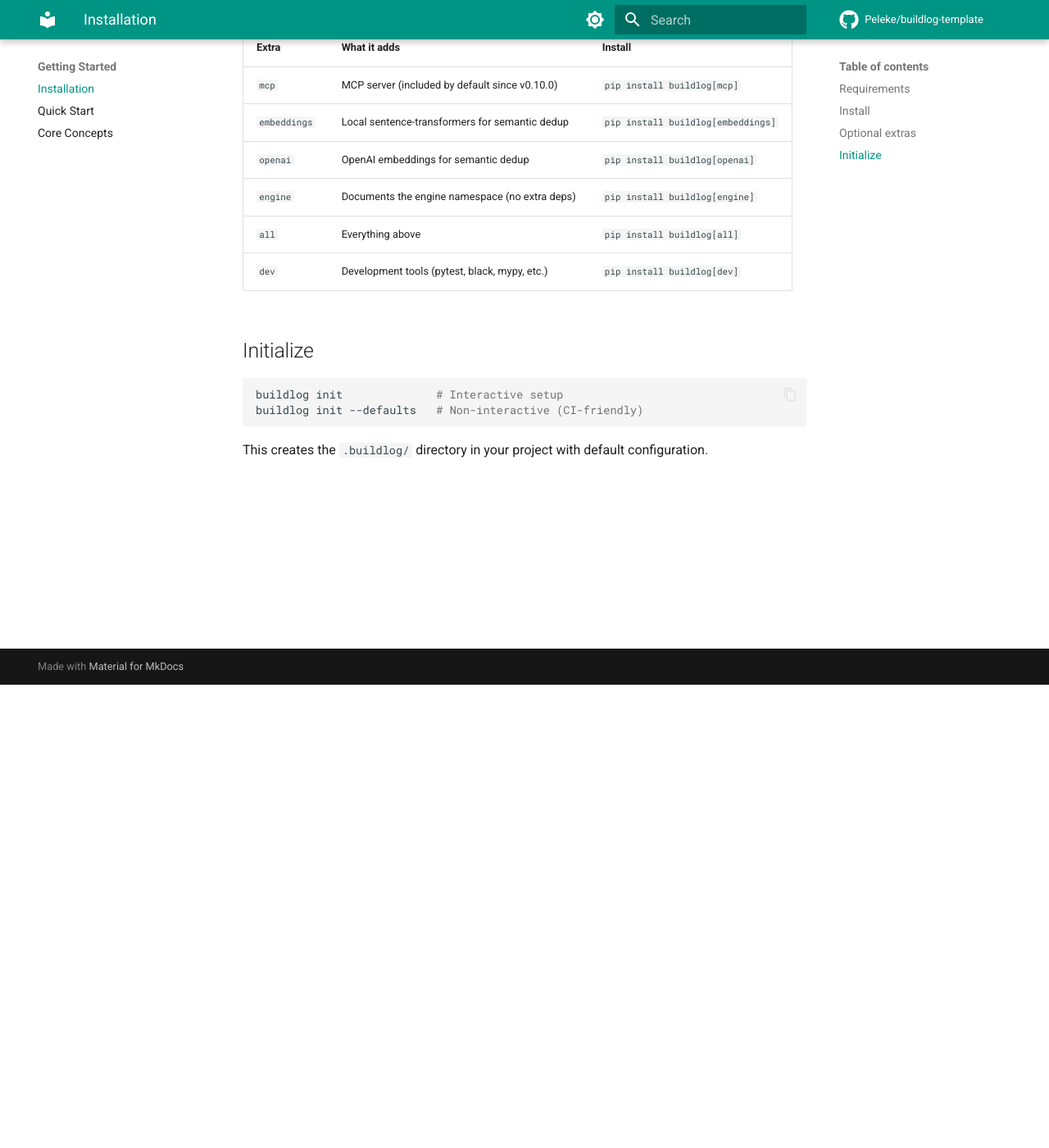
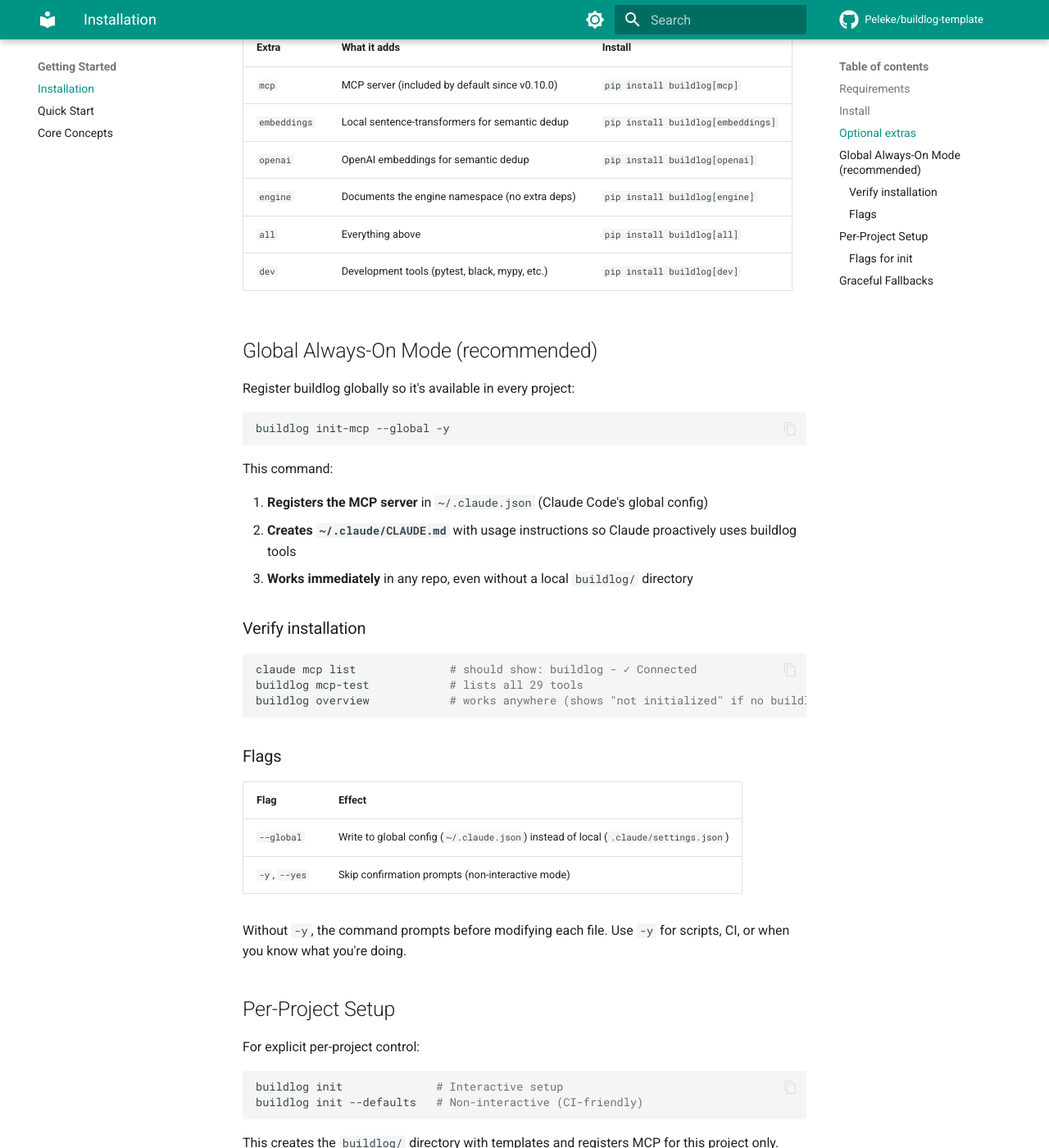
Before and after one commit to Peleke/buildlog-template, an MkDocs documentation site: the page built from docs/getting-started/installation.md, in a window 1280 px wide and 1400 px high, scrolled down 565 px. Shown: the whole window at 82% size. Built offline with MkDocs 1.6.1 and Material for MkDocs 9.7.7, drawn with Linux system fonts in a browser that asks for light colours; comment, search, counter and statistics services are not loaded; some of the changed text lies outside the part shown.

Commit message:
docs: sync documentation with v0.10.x changes
Updates:
- Fix ~/.claude/settings.json → ~/.claude.json in README and docs
- Add -y/--yes flag documentation
- Document confirmation prompts behavior
- Add "Global Always-On Mode" section to installation guide
- Add init-mcp command to CLI reference
- Update MCP integration guide with file locations table
- Document graceful fallbacks when buildlog/ missing

Closes #93

Co-Authored-By: Claude Opus 4.5 <noreply@anthropic.com>

````diff
--- a/docs/getting-started/installation.md
+++ b/docs/getting-started/installation.md
@@ -19,6 +19,13 @@
     pip install buildlog
     ```
 
+=== "pipx (global CLI)"
+
+    ```bash
+    pipx install buildlog
+    # or: uv tool install buildlog
+    ```
+
 ## Optional extras
 
 | Extra | What it adds | Install |
@@ -30,11 +37,63 @@
 | `all` | Everything above | `pip install buildlog[all]` |
 | `dev` | Development tools (pytest, black, mypy, etc.) | `pip install buildlog[dev]` |
 
-## Initialize
+## Global Always-On Mode (recommended)
+
+Register buildlog globally so it's available in every project:
+
+```bash
+buildlog init-mcp --global -y
+```
+
+This command:
+
+1. **Registers the MCP server** in `~/.claude.json` (Claude Code's global config)
+2. **Creates `~/.claude/CLAUDE.md`** with usage instructions so Claude proactively uses buildlog tools
+3. **Works immediately** in any repo, even without a local `buildlog/` directory
+
+### Verify installation
+
+```bash
+claude mcp list              # should show: buildlog - ✓ Connected
+buildlog mcp-test            # lists all 29 tools
+buildlog overview            # works anywhere (shows "not initialized" if no buildlog/)
+```
+
+### Flags
+
+| Flag | Effect |
+|------|--------|
+| `--global` | Write to global config (`~/.claude.json`) instead of local (`.claude/settings.json`) |
+| `-y`, `--yes` | Skip confirmation prompts (non-interactive mode) |
+
+Without `-y`, the command prompts before modifying each file. Use `-y` for scripts, CI, or when you know what you're doing.
+
+## Per-Project Setup
+
+For explicit per-project control:
 
 ```bash
 buildlog init              # Interactive setup
 buildlog init --defaults   # Non-interactive (CI-friendly)
 ```
 
-This creates the `.buildlog/` directory in your project with default configuration.
+This creates the `buildlog/` directory with templates and registers MCP for this project only.
+
+### Flags for `init`
+
+| Flag | Effect |
+|------|--------|
+| `--defaults` | Skip prompts, use defaults (also skips MCP confirmation) |
+| `--no-mcp` | Don't register MCP server |
+| `--no-claude-md` | Don't update CLAUDE.md |
+
+## Graceful Fallbacks
+
+Commands work even without a `buildlog/` directory:
+
+```bash
+buildlog overview --json
+# {"initialized": false, "entries": 0, "skills": {"total": 0}, ...}
+```
+
+This enables the "always-on" workflow: MCP tools are available globally, and they return useful empty state when no project-level buildlog exists.
````
Also changed, not shown: README.md (+5 -3 lines), docs/guides/cli-reference.md (+20 -0 lines), docs/guides/mcp-integration.md (+47 -8 lines).
